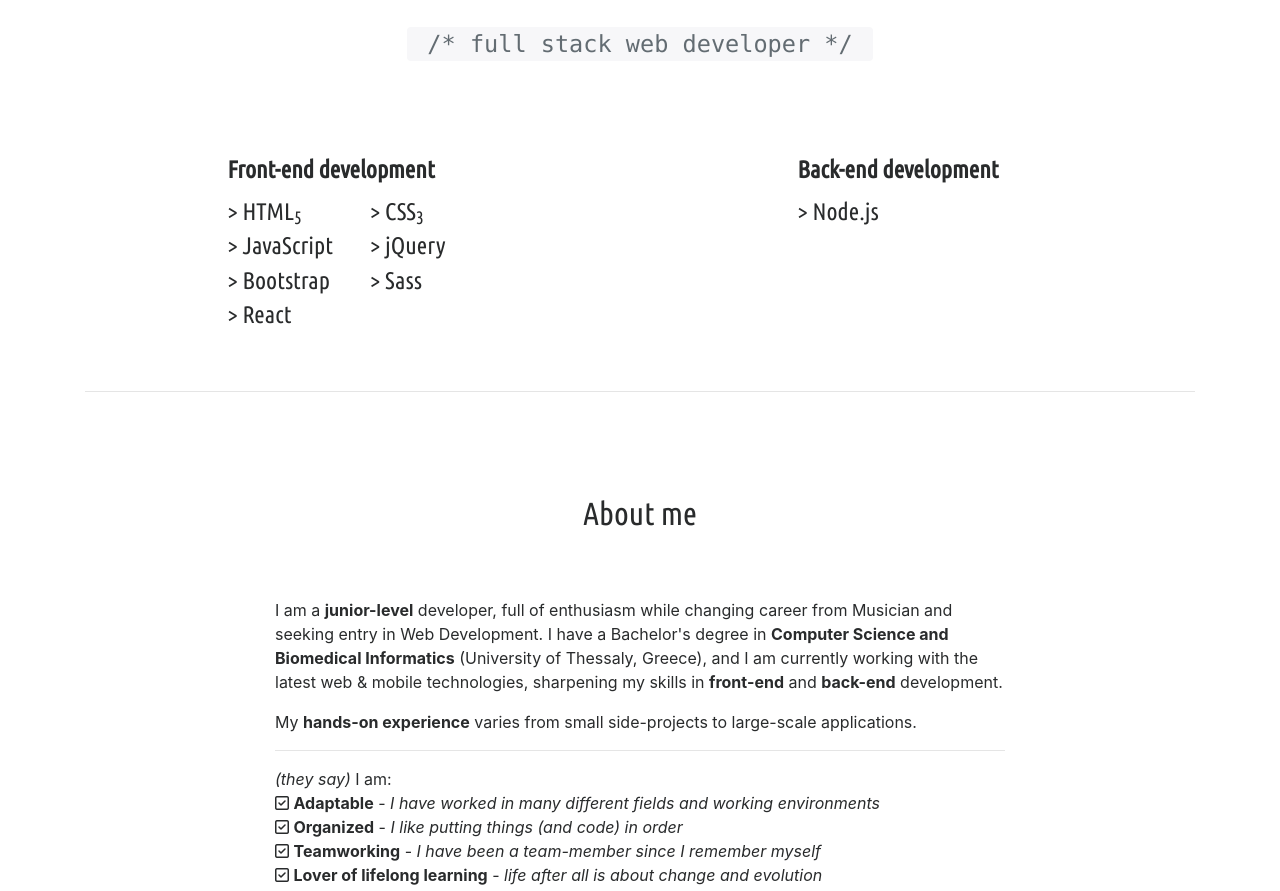
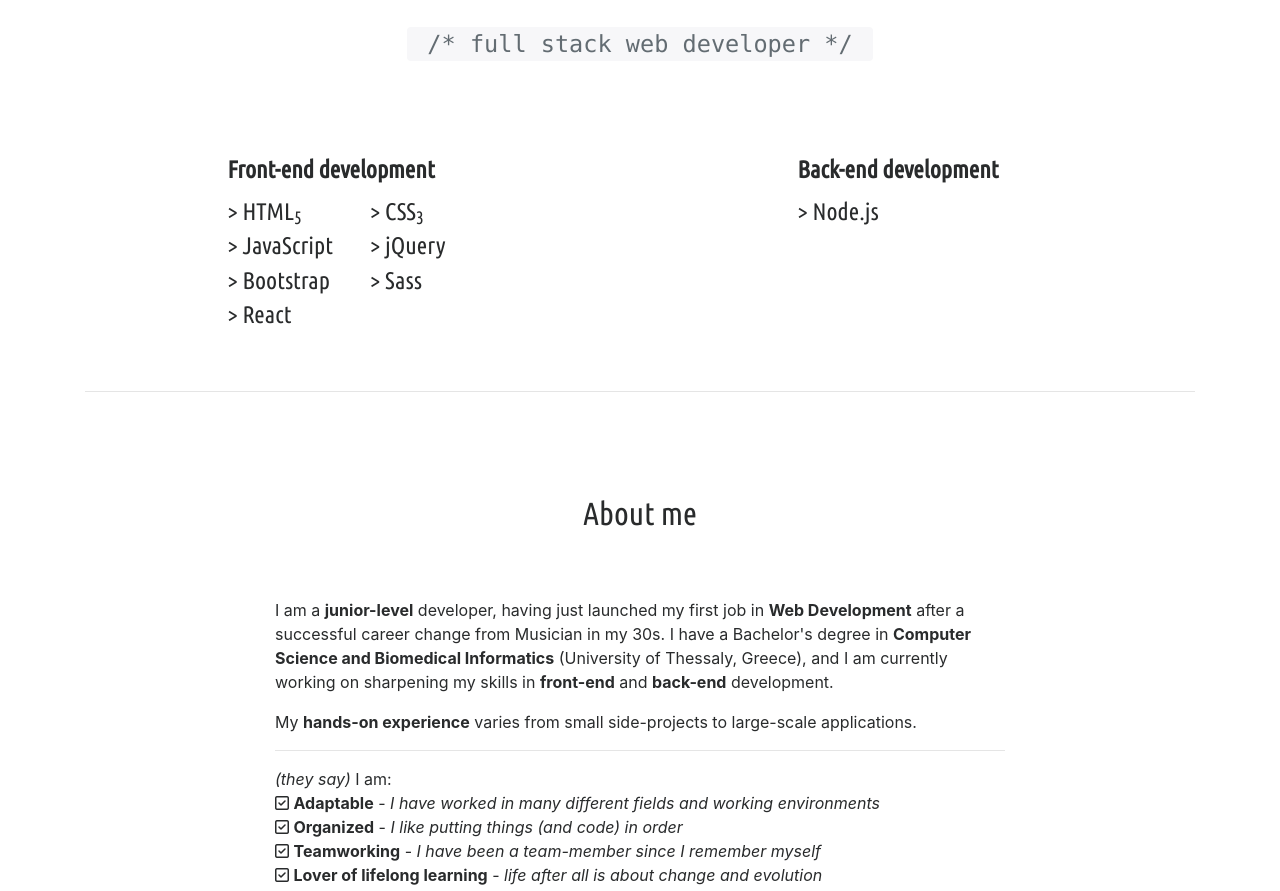
Before and after one commit to petedol87/petedol87.github.io, a plain HTML site: page index.html in a window 1280 px wide. Shown: the part 206-1097 px from the top of the page. Drawn offline with nearby package versions, Linux system fonts and the light colour scheme; a script that the page names is missing.

Commit message:
Change 'About me'

```diff
--- a/index.html
+++ b/index.html
@@ -83,7 +83,7 @@
         <h2 class="text-center mt-5 mt-sm-0">About me</h2>
         <div class="row justify-content-center">
           <div class="col-md-8">
-            <p class="p-top">I am a <strong>junior-level</strong> developer, full of enthusiasm while changing career from Musician and seeking entry in Web Development. I have a Bachelor's degree in <strong>Computer Science and Biomedical Informatics</strong> (University of Thessaly, Greece), and I am currently working with the latest web &amp; mobile technologies, sharpening my skills in <strong>front-end</strong> and <strong>back-end</strong> development.</p>
+            <p class="p-top">I am a <strong>junior-level</strong> developer, having just launched my first job in <strong>Web Development</strong> after a successful career change from Musician in my 30s. I have a Bachelor's degree in <strong>Computer Science and Biomedical Informatics</strong> (University of Thessaly, Greece), and I am currently working on sharpening my skills in <strong>front-end</strong> and <strong>back-end</strong> development.</p>
             <p>My <strong>hands-on experience</strong> varies from small side-projects to large-scale applications.</p>
             <hr/>
             <p><em>(they say)</em> I am:<br/>
```
